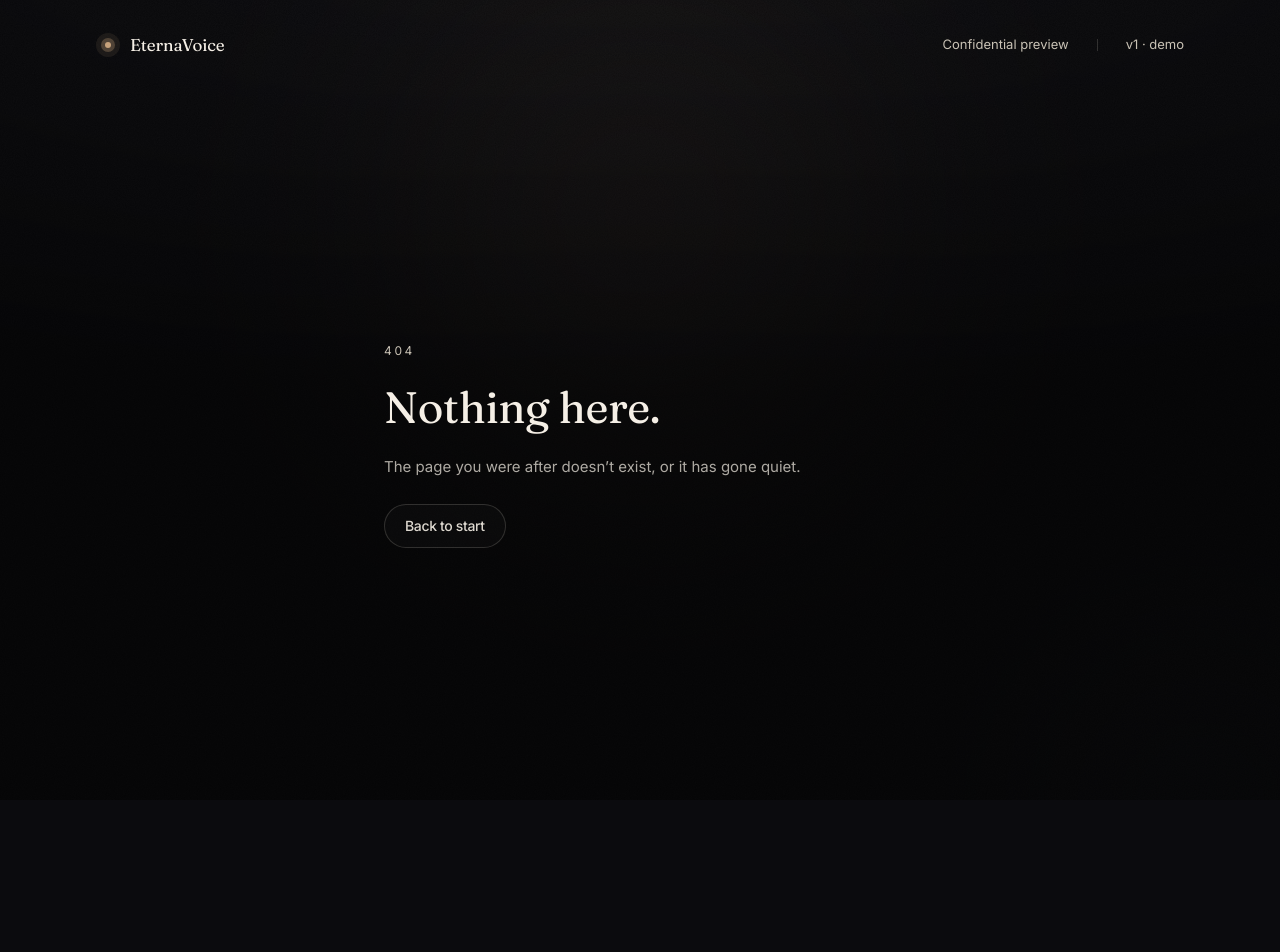
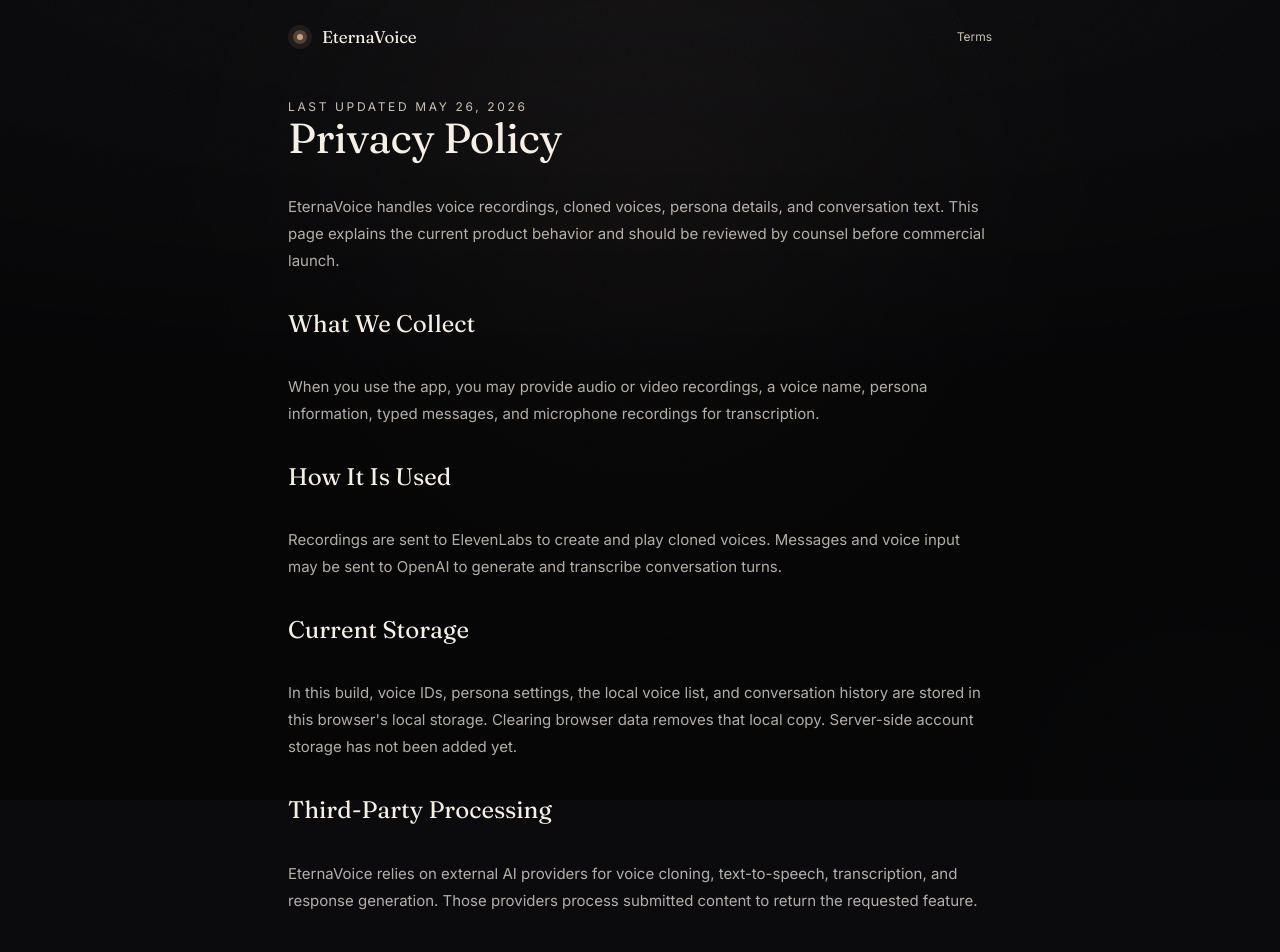
Before and after one commit to JohannesGezachew/Eternavoice, a Next.js app: page /privacy in a window 1280 px wide. Before the commit this address had no page. Shown: the top 952 px of the page. Before the commit the page ends 800 px from the top, so only its background shows below. Built offline with nearby package versions, Linux system fonts and the light colour scheme.

Commit message:
Polish landing legal and sharing

```diff
--- a/src/app/layout.tsx
+++ b/src/app/layout.tsx
@@ -3,21 +3,44 @@ import "./globals.css";
 import { BackgroundCanvas } from "@/components/shell/BackgroundCanvas";
 
 export const metadata: Metadata = {
-  title: "EternaVoice",
+  title: {
+    default: "EternaVoice",
+    template: "%s · EternaVoice",
+  },
   description:
-    "Continuous voice conversations with someone you can no longer speak to. Built from what they left behind.",
+    "Create a private voice clone from a recording, preview it, and have a continuous spoken conversation.",
   applicationName: "EternaVoice",
   authors: [{ name: "EternaVoice" }],
   metadataBase: new URL("https://eternavoice.app"),
+  alternates: {
+    canonical: "/",
+  },
   openGraph: {
     title: "EternaVoice",
     description:
-      "Continuous voice conversations with someone you can no longer speak to.",
+      "Create a private voice clone from a recording, preview it, and have a continuous spoken conversation.",
+    url: "/",
+    siteName: "EternaVoice",
+    images: [
+      {
+        url: "/opengraph-image",
+        width: 1200,
+        height: 630,
+        alt: "EternaVoice",
+      },
+    ],
     type: "website",
   },
+  twitter: {
+    card: "summary_large_image",
+    title: "EternaVoice",
+    description:
+      "Create a private voice clone from a recording, preview it, and have a continuous spoken conversation.",
+    images: ["/opengraph-image"],
+  },
   robots: {
-    index: false,
-    follow: false,
+    index: true,
+    follow: true,
   },
 };
 
--- /dev/null
+++ b/src/app/opengraph-image.tsx
@@ -0,0 +1,50 @@
+import { ImageResponse } from "next/og";
+
+export const size = {
+  width: 1200,
+  height: 630,
+};
+
+export const contentType = "image/png";
+
+export default function Image() {
+  return new ImageResponse(
+    (
+      <div
+        style={{
+          width: "100%",
+          height: "100%",
+          display: "flex",
+          flexDirection: "column",
+          justifyContent: "space-between",
+          background: "#0b0b0e",
+          color: "#f5efe6",
+          padding: 72,
+          fontFamily: "serif",
+        }}
+      >
+        <div style={{ fontSize: 28, letterSpacing: 2, color: "#c7a27c" }}>
+          EternaVoice
+        </div>
+        <div style={{ maxWidth: 820, display: "flex", flexDirection: "column" }}>
+          <div
+            style={{
+              display: "flex",
+              flexDirection: "column",
+              fontSize: 82,
+              lineHeight: 0.98,
+            }}
+          >
+            <div>Preserve a voice.</div>
+            <div>Continue the conversation.</div>
+          </div>
+          <div style={{ marginTop: 36, fontSize: 30, lineHeight: 1.35, color: "#c9c0b5" }}>
+            Private voice cloning, preview, and spoken conversation from a recording.
+          </div>
+        </div>
+        <div style={{ fontSize: 22, color: "#8f877d" }}>eternavoice.app</div>
+      </div>
+    ),
+    size,
+  );
+}
--- a/src/app/page.tsx
+++ b/src/app/page.tsx
@@ -12,16 +12,20 @@ export default function HomePage() {
         <Pillars />
         <section className="mx-auto w-full max-w-3xl px-6 py-24 text-center sm:px-8">
           <p className="font-serif text-[20px] leading-[1.65] text-balance text-[var(--color-bone)]/80 sm:text-[24px]">
-            “The relationship grows over time. It feels like them.”
-          </p>
-          <p className="mt-4 text-[12px] tracking-[0.18em] text-[var(--color-bone-dim)] uppercase">
-            from the v1 scope
+            Built for quiet, private conversations with a voice you choose to preserve.
           </p>
         </section>
         <footer className="mx-auto w-full max-w-6xl px-6 pb-12 sm:px-8">
           <div className="hairline rounded-2xl px-6 py-5">
             <div className="flex flex-col items-start justify-between gap-3 text-[12px] text-[var(--color-bone-dim)] sm:flex-row sm:items-center">
-              <span>EternaVoice · Confidential preview · May 2026</span>
+              <span>EternaVoice</span>
+              <div className="flex flex-wrap items-center gap-4">
+                <Link href="/terms" className="transition hover:text-[var(--color-bone)]">
+                  Terms
+                </Link>
+                <Link href="/privacy" className="transition hover:text-[var(--color-bone)]">
+                  Privacy
+                </Link>
                 <Link
                   href="/record"
                   className="text-[var(--color-bone)]/80 transition hover:text-[var(--color-ember)]"
@@ -30,6 +34,7 @@ export default function HomePage() {
                 </Link>
               </div>
             </div>
+          </div>
         </footer>
       </main>
     </>
--- /dev/null
+++ b/src/app/privacy/page.tsx
@@ -0,0 +1,89 @@
+import Link from "next/link";
+import { Mark } from "@/components/shell/Mark";
+
+export const metadata = {
+  title: "Privacy Policy",
+  description: "How EternaVoice handles voice recordings, cloned voices, and conversation data.",
+};
+
+export default function PrivacyPage() {
+  return (
+    <LegalPage title="Privacy Policy" updated="May 26, 2026">
+      <p>
+        EternaVoice handles voice recordings, cloned voices, persona details,
+        and conversation text. This page explains the current product behavior
+        and should be reviewed by counsel before commercial launch.
+      </p>
+      <h2>What We Collect</h2>
+      <p>
+        When you use the app, you may provide audio or video recordings, a voice
+        name, persona information, typed messages, and microphone recordings for
+        transcription.
+      </p>
+      <h2>How It Is Used</h2>
+      <p>
+        Recordings are sent to ElevenLabs to create and play cloned voices.
+        Messages and voice input may be sent to OpenAI to generate and
+        transcribe conversation turns.
+      </p>
+      <h2>Current Storage</h2>
+      <p>
+        In this build, voice IDs, persona settings, the local voice list, and
+        conversation history are stored in this browser&apos;s local storage.
+        Clearing browser data removes that local copy. Server-side account
+        storage has not been added yet.
+      </p>
+      <h2>Third-Party Processing</h2>
+      <p>
+        EternaVoice relies on external AI providers for voice cloning,
+        text-to-speech, transcription, and response generation. Those providers
+        process submitted content to return the requested feature.
+      </p>
+      <h2>Your Choices</h2>
+      <p>
+        You can clear local browser storage, forget local voice entries from the
+        voice library, or stop using the app. Provider-side deletion and account
+        data export require a server account system and operational process.
+      </p>
+      <h2>Contact</h2>
+      <p>
+        For privacy requests, publish a dedicated support address before opening
+        the product to real users.
+      </p>
+    </LegalPage>
+  );
+}
+
+function LegalPage({
+  title,
+  updated,
+  children,
+}: {
+  title: string;
+  updated: string;
+  children: React.ReactNode;
+}) {
+  return (
+    <div className="mx-auto flex w-full max-w-3xl flex-1 flex-col px-6 py-6 sm:px-8">
+      <header className="flex items-center justify-between">
+        <Link href="/" aria-label="Home" className="-mx-1 px-1">
+          <Mark />
+        </Link>
+        <Link href="/terms" className="text-[12px] text-[var(--color-bone-dim)] transition hover:text-[var(--color-bone)]">
+          Terms
+        </Link>
+      </header>
+      <main className="prose prose-invert py-12">
+        <p className="text-[12px] tracking-[0.22em] text-[var(--color-bone-dim)] uppercase">
+          Last updated {updated}
+        </p>
+        <h1 className="font-serif text-[42px] leading-[1.08] text-[var(--color-bone)]">
+          {title}
+        </h1>
+        <div className="mt-8 space-y-7 text-[15px] leading-[1.8] text-[var(--color-bone)]/72 [&_h2]:font-serif [&_h2]:text-[24px] [&_h2]:text-[var(--color-bone)]">
+          {children}
+        </div>
+      </main>
+    </div>
+  );
+}
--- /dev/null
+++ b/src/app/terms/page.tsx
@@ -0,0 +1,72 @@
+import Link from "next/link";
+import { Mark } from "@/components/shell/Mark";
+
+export const metadata = {
+  title: "Terms of Service",
+  description: "Terms for using EternaVoice.",
+};
+
+export default function TermsPage() {
+  return (
+    <div className="mx-auto flex w-full max-w-3xl flex-1 flex-col px-6 py-6 sm:px-8">
+      <header className="flex items-center justify-between">
+        <Link href="/" aria-label="Home" className="-mx-1 px-1">
+          <Mark />
+        </Link>
+        <Link href="/privacy" className="text-[12px] text-[var(--color-bone-dim)] transition hover:text-[var(--color-bone)]">
+          Privacy
+        </Link>
+      </header>
+      <main className="py-12">
+        <p className="text-[12px] tracking-[0.22em] text-[var(--color-bone-dim)] uppercase">
+          Last updated May 26, 2026
+        </p>
+        <h1 className="font-serif mt-4 text-[42px] leading-[1.08] text-[var(--color-bone)]">
+          Terms of Service
+        </h1>
+        <div className="mt-8 space-y-7 text-[15px] leading-[1.8] text-[var(--color-bone)]/72 [&_h2]:font-serif [&_h2]:text-[24px] [&_h2]:text-[var(--color-bone)]">
+          <p>
+            These terms describe the current EternaVoice product behavior and
+            should be reviewed by counsel before commercial launch.
+          </p>
+          <h2>Consent</h2>
+          <p>
+            Only upload or record a voice when you have the legal right and
+            consent required to create and use a voice clone. Do not impersonate
+            someone, mislead others, or use a cloned voice for fraud, harassment,
+            or deception.
+          </p>
+          <h2>Sensitive Use</h2>
+          <p>
+            EternaVoice may be used in emotionally sensitive contexts. The app is
+            not therapy, medical care, legal advice, or a substitute for support
+            from qualified professionals.
+          </p>
+          <h2>Your Content</h2>
+          <p>
+            You are responsible for recordings, persona details, and messages
+            you submit. You should avoid uploading confidential or third-party
+            material unless you have permission.
+          </p>
+          <h2>AI Output</h2>
+          <p>
+            Responses are generated by AI systems and may be inaccurate,
+            incomplete, or emotionally inappropriate. Review and use outputs with
+            care.
+          </p>
+          <h2>Availability</h2>
+          <p>
+            Voice cloning and conversation features depend on external providers
+            and may fail, slow down, or become unavailable.
+          </p>
+          <h2>Launch Readiness</h2>
+          <p>
+            Before opening to real users, add account storage, provider-side
+            deletion workflows, monitoring, abuse controls, and a reviewed legal
+            policy set.
+          </p>
+        </div>
+      </main>
+    </div>
+  );
+}
--- a/src/components/landing/Hero.tsx
+++ b/src/components/landing/Hero.tsx
@@ -1,6 +1,5 @@
 "use client";
 
-import { useEffect, useState } from "react";
 import Link from "next/link";
 import { motion } from "framer-motion";
 import { buttonClasses } from "@/components/ui/Button";
@@ -10,16 +9,13 @@ import { useSession } from "@/lib/session";
 export function Hero() {
   const voiceId = useSession((s) => s.voiceId);
   const voiceName = useSession((s) => s.voiceName);
-  // Avoid SSR/hydration mismatch — Zustand persist hydrates client-side only.
-  const [hydrated, setHydrated] = useState(false);
-  useEffect(() => setHydrated(true), []);
 
-  const hasVoice = hydrated && Boolean(voiceId);
+  const hasVoice = Boolean(voiceId);
   return (
     <section className="relative">
       <div className="mx-auto w-full max-w-6xl px-6 pt-12 pb-24 sm:px-8 sm:pt-20 sm:pb-32">
         <motion.div
-          initial="initial"
+          initial={false}
           animate="enter"
           variants={stagger(0.08)}
           className="max-w-3xl"
--- a/src/components/landing/Pillars.tsx
+++ b/src/components/landing/Pillars.tsx
@@ -7,7 +7,7 @@ const items = [
   {
     label: "01",
     title: "A voice, recovered.",
-    body: "Ninety seconds of source audio is enough. The clone is created the moment you finish recording — no waiting room, no preview screen. The conversation simply begins.",
+    body: "Ninety seconds of source audio is enough. Create the clone, preview how it sounds, then continue only when the voice feels right.",
   },
   {
     label: "02",
@@ -26,7 +26,7 @@ export function Pillars() {
     <section className="relative">
       <div className="mx-auto w-full max-w-6xl px-6 pb-24 sm:px-8">
         <motion.div
-          initial="initial"
+          initial={false}
           whileInView="enter"
           viewport={{ once: true, amount: 0.2 }}
           variants={stagger(0.1)}
--- a/src/components/shell/Nav.tsx
+++ b/src/components/shell/Nav.tsx
@@ -9,9 +9,13 @@ export function Nav() {
           <Mark />
         </Link>
         <nav className="flex items-center gap-7 text-[13px] text-[var(--color-bone-dim)]">
-          <span className="hidden sm:inline">Confidential preview</span>
+          <Link href="/voices" className="transition hover:text-[var(--color-bone)]">
+            Voices
+          </Link>
           <span className="hidden h-3 w-px bg-[var(--color-rule-strong)] sm:block" />
-          <span className="hidden sm:inline">v1 · demo</span>
+          <Link href="/privacy" className="hidden transition hover:text-[var(--color-bone)] sm:inline">
+            Privacy
+          </Link>
         </nav>
       </div>
     </header>
```
Lines whose indentation alone changed are shown as unchanged.
